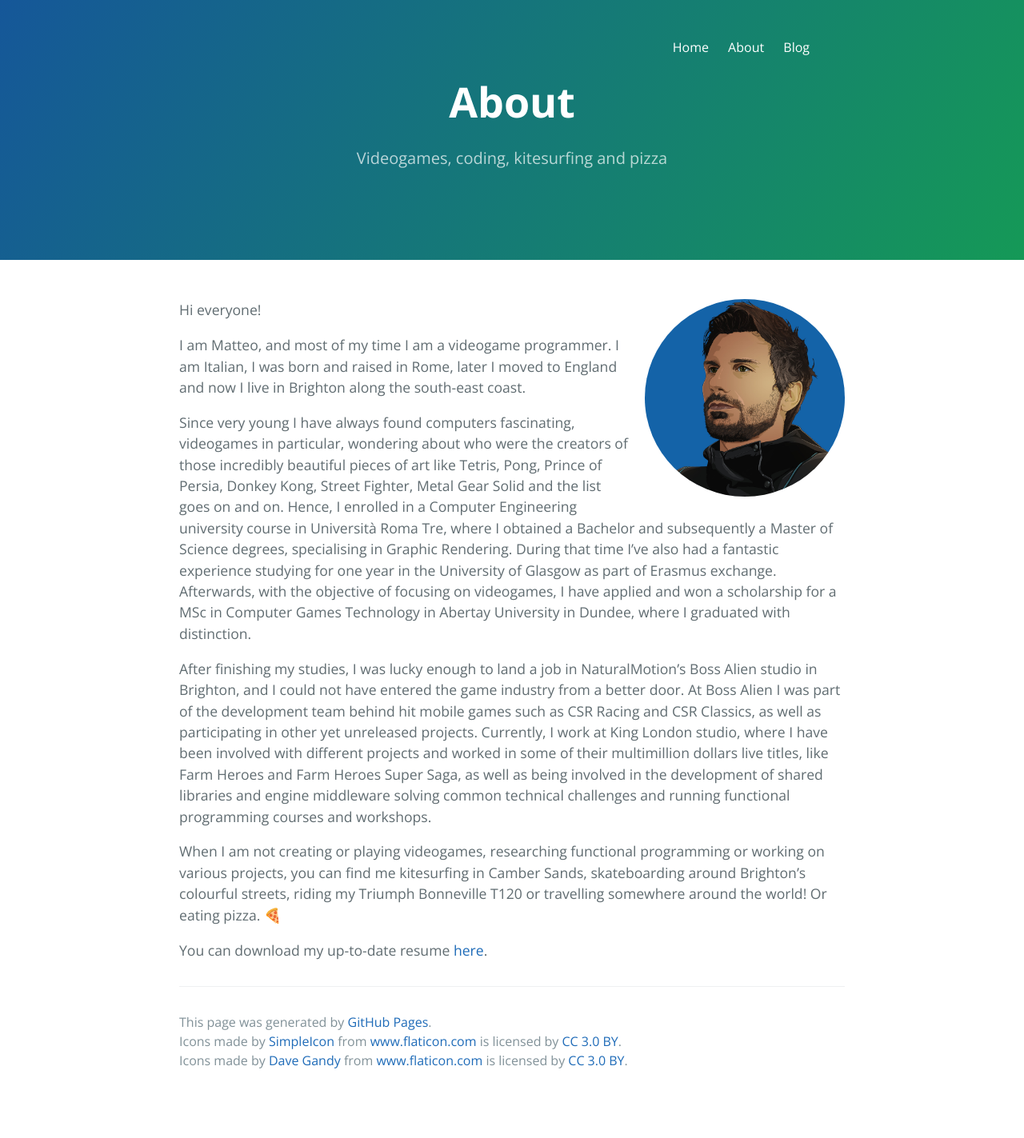
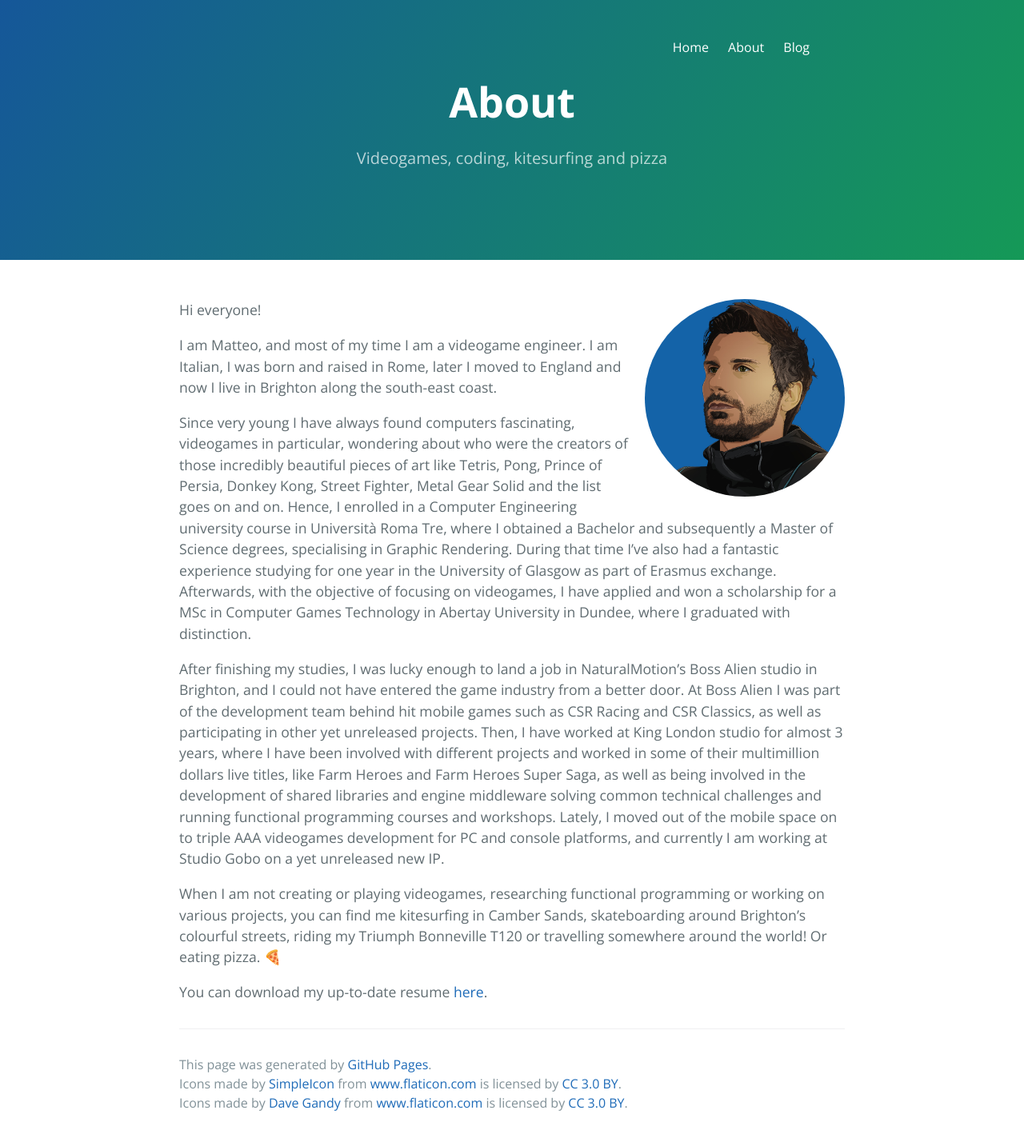
Before and after one commit to matteomeli/matteomeli.github.io, a Jekyll site: the page built from about.md, in a window 1280 px wide. Shown: the whole page at 80% size. Built offline with Jekyll 4.4.1, drawn with Linux system fonts in a browser that asks for light colours; before the commit the page ends 1370 px from its top, so only the background shows below that.

Commit message:
Update about.md

```diff
--- a/about.md
+++ b/about.md
@@ -9,11 +9,11 @@ permalink: /about.html
 
 Hi everyone!
 
-I am Matteo, and most of my time I am a videogame programmer. I am Italian, I was born and raised in Rome, later I moved to England and now I live in Brighton along the south-east coast.
+I am Matteo, and most of my time I am a videogame engineer. I am Italian, I was born and raised in Rome, later I moved to England and now I live in Brighton along the south-east coast.
 
 Since very young I have always found computers fascinating, videogames in particular, wondering about who were the creators of those incredibly beautiful pieces of art like Tetris, Pong, Prince of Persia, Donkey Kong, Street Fighter, Metal Gear Solid and the list goes on and on. Hence, I enrolled in a Computer Engineering university course in Università Roma Tre, where I obtained a Bachelor and subsequently a Master of Science degrees, specialising in Graphic Rendering. During that time I've also had a fantastic experience studying for one year in the University of Glasgow as part of Erasmus exchange. Afterwards, with the objective of focusing on videogames, I have applied and won a scholarship for a MSc in Computer Games Technology in Abertay University in Dundee, where I graduated with distinction.
 
-After finishing my studies, I was lucky enough to land a job in NaturalMotion's Boss Alien studio in Brighton, and I could not have entered the game industry from a better door. At Boss Alien I was part of the development team behind hit mobile games such as CSR Racing and CSR Classics, as well as participating in other yet unreleased projects. Currently, I work at King London studio, where I have been involved with different projects and worked in some of their multimillion dollars live titles, like Farm Heroes and Farm Heroes Super Saga, as well as being involved in the development of shared libraries and engine middleware solving common technical challenges and running functional programming courses and workshops.
+After finishing my studies, I was lucky enough to land a job in NaturalMotion's Boss Alien studio in Brighton, and I could not have entered the game industry from a better door. At Boss Alien I was part of the development team behind hit mobile games such as CSR Racing and CSR Classics, as well as participating in other yet unreleased projects. Then, I have worked at King London studio for almost 3 years, where I have been involved with different projects and worked in some of their multimillion dollars live titles, like Farm Heroes and Farm Heroes Super Saga, as well as being involved in the development of shared libraries and engine middleware solving common technical challenges and running functional programming courses and workshops. Lately, I moved out of the mobile space on to triple AAA videogames development for PC and console platforms, and currently I am working at Studio Gobo on a yet unreleased new IP.
 
 When I am not creating or playing videogames, researching functional programming or working on various projects, you can find me kitesurfing in Camber Sands, skateboarding around Brighton's colourful streets, riding my Triumph Bonneville T120 or travelling somewhere around the world! Or eating pizza. 🍕
 
```
